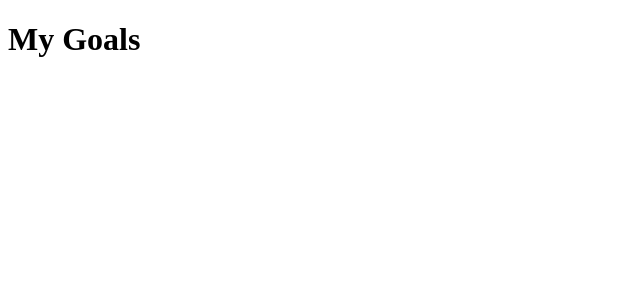
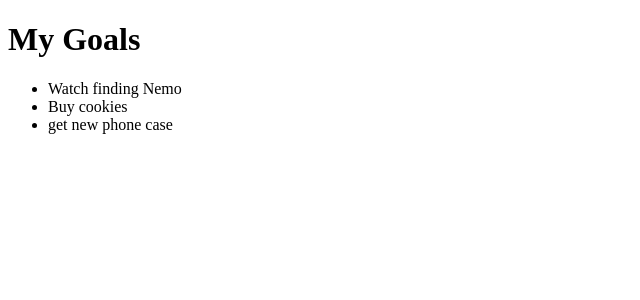
Before and after one commit to hbk93/goals1, an Angular app: page / in a window 1280 px wide. Shown: the top 300 px of the page, without its empty margins (0-640 px from the left). Built offline with nearby package versions, Linux system fonts and the light colour scheme.

Commit message:
set goals property to string

```diff
--- a/src/app/app.component.ts
+++ b/src/app/app.component.ts
@@ -7,9 +7,9 @@ import { Component } from '@angular/core';
 })
 export class AppComponent {
   title = 'Goals';
-  goal:string[];
+  goals:string[];
 
   constructor(){
-    this.goal = ['Watch finding Nemo', ' Buy cookies', ' get new phone case']
+    this.goals = ['Watch finding Nemo', 'Buy cookies', 'get new phone case']
   }
 }
```
